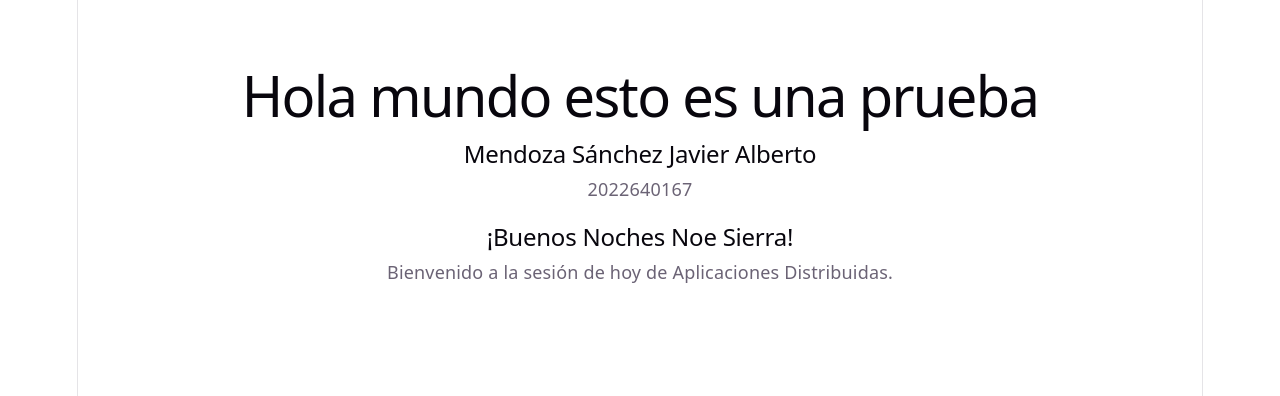
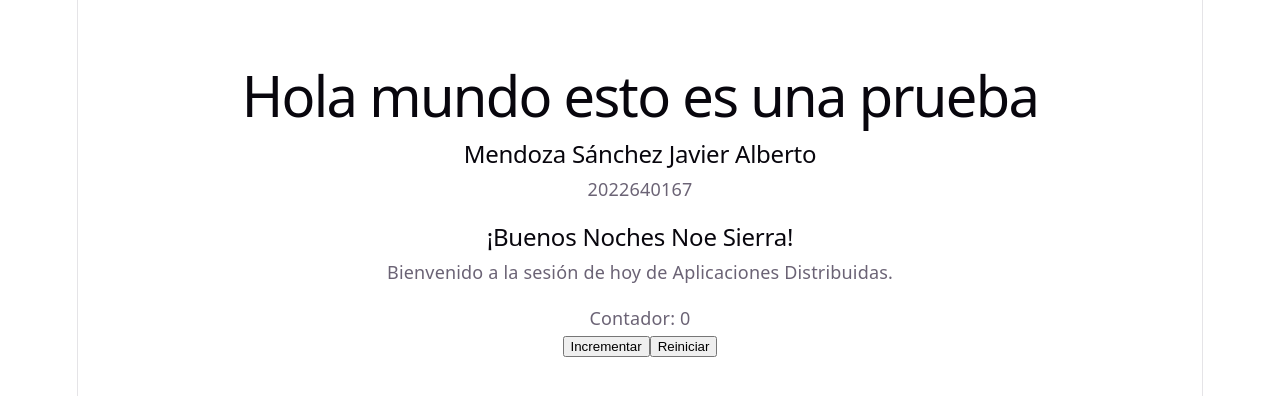
Before and after one commit to JavierAlberto-git/Aplicaciones-Distribuidas, a React (Vite) app in the folder ReactApps/mi-primer-app/: page / in a window 1280 px wide. Shown: the top 396 px of the page. Built offline with nearby package versions, Linux system fonts and the light colour scheme.

Commit message:
Se agrega contador

```diff
--- a/ReactApps/mi-primer-app/src/App.jsx
+++ b/ReactApps/mi-primer-app/src/App.jsx
@@ -1,4 +1,6 @@
 import Saludo from './Saludo.jsx'
+// Importamos tu nuevo componente de contador
+import Contador from './Contador.jsx'
 
 function App() {
   return (
@@ -6,11 +8,13 @@ function App() {
       <h1>Hola mundo esto es una prueba</h1>
       <h2>Mendoza Sánchez Javier Alberto</h2>
       <p>2022640167</p>
+
+
       <Saludo nombre='Noe Sierra' tipo='Noches'/>
+
+      <Contador />
     </div>
   )
 }
 
-
-
 export default App
--- /dev/null
+++ b/ReactApps/mi-primer-app/src/Contador.jsx
@@ -0,0 +1,20 @@
+// src/components/Contador.jsx
+import { useState } from 'react';
+
+const Contador = () => {
+  const [cuenta, setCuenta] = useState(0);
+
+  return (
+    <div>
+      <p>Contador: {cuenta}</p>
+      <button onClick={() => setCuenta(cuenta + 1)}>
+        Incrementar
+      </button>
+      <button onClick={() => setCuenta(0)}>
+        Reiniciar
+      </button>
+    </div>
+  );
+};
+
+export default Contador;
```
